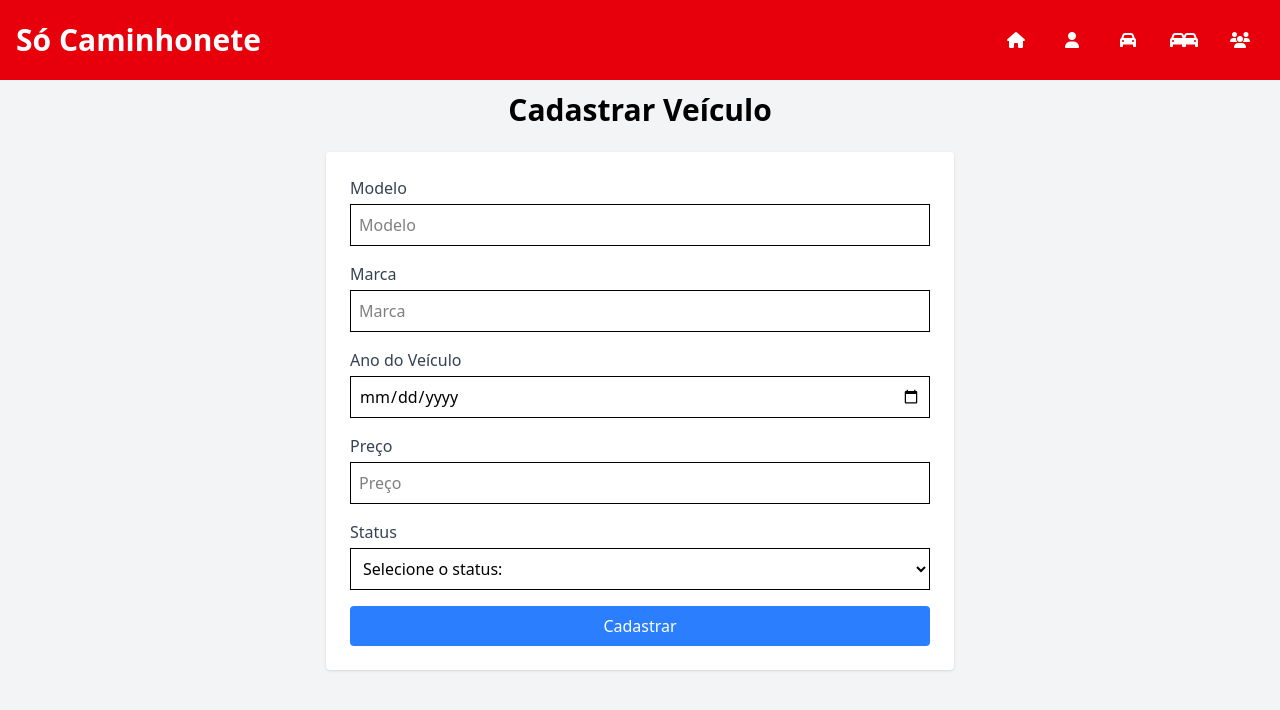
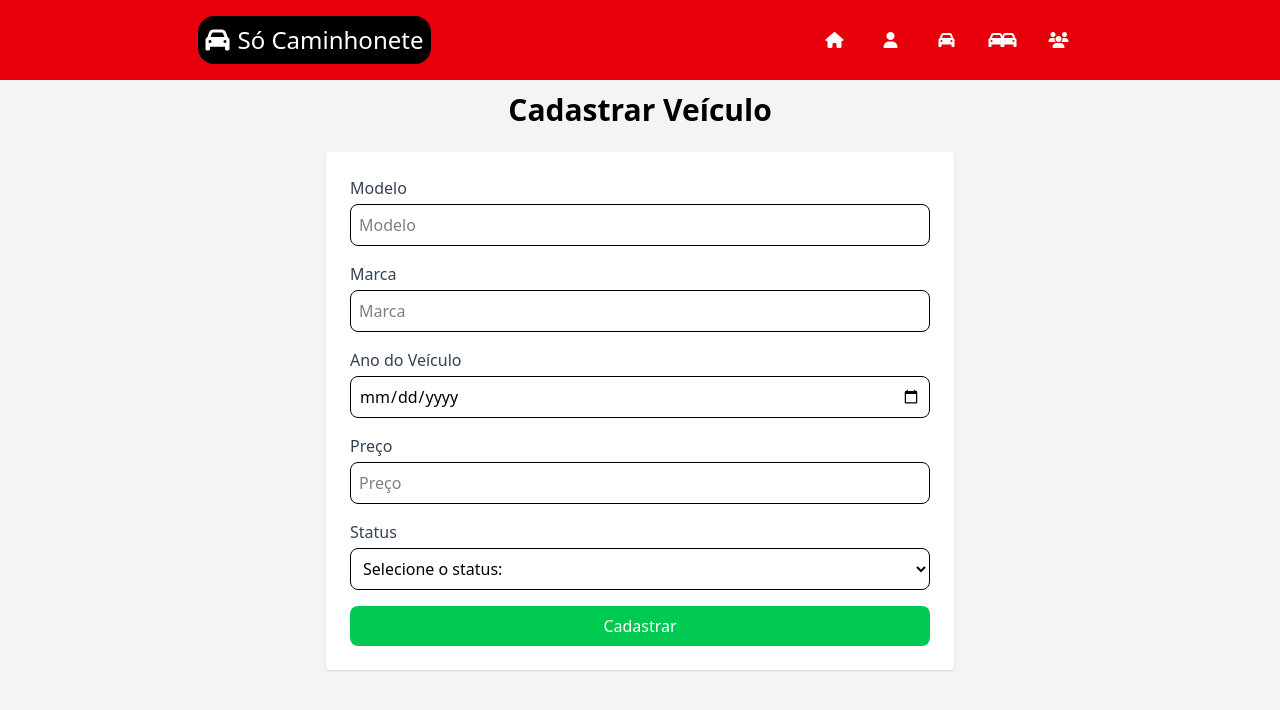
Before and after one commit to joseisaacpy/sistema-revenda-carros, a website: page views/cad-veiculos.html in a window 1280 px wide. Drawn offline with nearby package versions, Linux system fonts and the light colour scheme.

```diff
--- a/views/cad-veiculos.html
+++ b/views/cad-veiculos.html
@@ -16,11 +16,20 @@
     <!-- Header -->
     <header class="bg-red-600 text-white p-4">
       <nav
-        class="max-w-7xl mx-auto flex flex-col md:flex-row md:items-center md:justify-between gap-4"
+        class="max-w-7xl mx-auto flex flex-col md:flex-row md:items-center md:justify-around gap-4"
       >
         <!-- Logo e botão do menu -->
-        <div class="flex justify-between items-center">
-          <h1 class="text-2xl md:text-3xl font-bold">Só Caminhonete</h1>
+        <div class="flex justify-between md:justify-around items-center">
+          <a
+            href="/"
+            class="flex items-center justify-center bg-black p-2 rounded-2xl hover:bg-white hover:text-black transition-all duration-200"
+          >
+            <i class="fa-solid fa-car text-2xl"></i>
+            <span class="ml-2 inline-block font-medium md:text-2xl"
+              >Só Caminhonete</span
+            >
+          </a>
+
           <button id="menu-button" class="md:hidden text-white text-2xl">
             <i class="fas fa-bars"></i>
           </button>
@@ -93,7 +102,7 @@
             type="text"
             id="modelo"
             placeholder="Modelo"
-            class="w-full border p-2"
+            class="w-full border p-2 rounded-[8px]"
             required
           />
         </div>
@@ -106,7 +115,7 @@
             type="text"
             id="marca"
             placeholder="Marca"
-            class="w-full border p-2"
+            class="w-full border p-2 rounded-[8px]"
             required
           />
         </div>
@@ -119,7 +128,7 @@
             type="date"
             id="ano"
             placeholder="Ano do Veículo"
-            class="w-full border p-2"
+            class="w-full border p-2 rounded-[8px]"
           />
         </div>
 
@@ -131,7 +140,7 @@
             type="text"
             id="preco"
             placeholder="Preço"
-            class="w-full border p-2"
+            class="w-full border p-2 rounded-[8px]"
             required
           />
         </div>
@@ -140,7 +149,12 @@
           <label for="status" class="block text-gray-700 font-medium mb-1"
             >Status</label
           >
-          <select class="w-full border p-2" name="status" id="status" required>
+          <select
+            class="w-full border p-2 rounded-[8px]"
+            name="status"
+            id="status"
+            required
+          >
             <option value="" disabled selected>Selecione o status:</option>
             <option value="Disponivel">Disponível</option>
             <option value="Indisponivel">Indisponível</option>
@@ -149,7 +163,7 @@
 
         <button
           type="submit"
-          class="w-full bg-blue-500 text-white py-2 rounded hover:bg-blue-600"
+          class="w-full bg-green-500 text-white py-2 rounded-[8px] hover:bg-green-600"
         >
           Cadastrar
         </button>
```
Also changed, not shown: public/js/listar-clientes.js (+9 -4 lines), public/js/listar-veiculos.js (+5 -9 lines), views/cad-clientes.html (+18 -9 lines), views/index.html (+12 -4 lines), views/listar-clientes.html (+12 -4 lines), views/listar-veiculos.html (+12 -3 lines), 1 other file.
